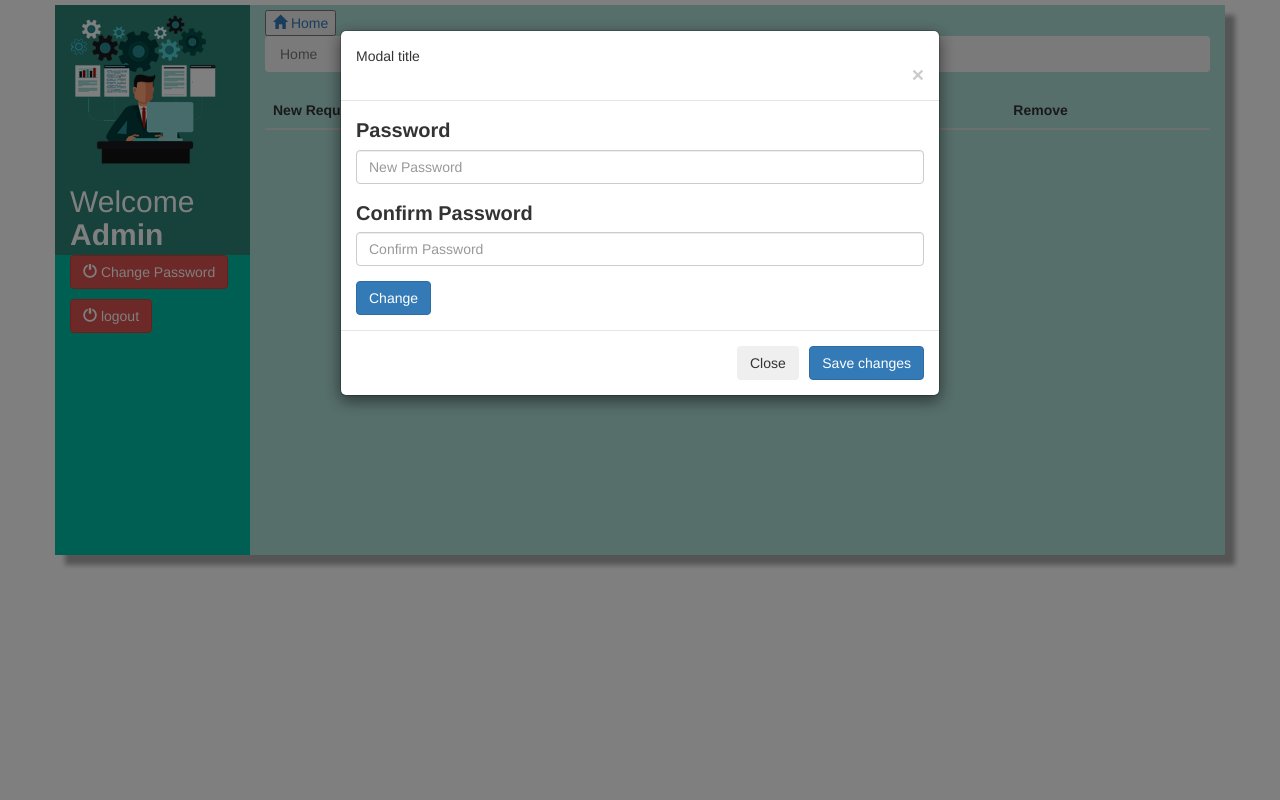
After one commit to LearnTheGithub/CRMP, a PHP site: page /addNewRequests.php in a window 1280 px wide, after a click on "Change Password". The commit adds this page. Run offline with PHP 8.4, Linux system fonts and the light colour scheme; a user stored in the database is signed in; tables that the repository leaves empty hold one stand-in row (values such as "Sample post"); lists and menus that the app fills with data are empty; some libraries are stand-ins or nearby versions.

Commit message:
add requests to services

```diff
--- /dev/null
+++ b/addNewRequests.php
@@ -0,0 +1,198 @@
+<?php
+session_start();
+if(isset($_SESSION["admin"]))
+{
+
+
+?>
+
+<!DOCTYPE html>
+<html lang="en">
+  <head>
+      <style>
+          .container{
+              box-shadow: 10px 10px 5px #aaaaaa;
+          }
+          .card{
+               box-shadow: 5px 10px #888888;
+          }
+
+
+          .card-text{
+              padding:10px;
+          }
+
+          .col-lg-5{
+             box-shadow: 10px 10px 8px #888888;
+              margin: 10px;
+
+          }
+
+      </style>
+
+    <!-- Required meta tags -->
+    <meta charset="utf-8" />
+    <meta
+      name="viewport"
+      content="width=device-width, initial-scale=1, shrink-to-fit=no"
+    />
+
+<script>
+function PasswordValidation(){
+
+var password = document.myform.UserPassword.value;
+ var password2 = document.myform.ConfirmPassword.value;
+ if(password.length<6 || password2.length<6){
+  alert("Password must be at least 6 characters long.");
+  return false;
+  }
+    else if(password!=password2){
+        alert("Both Password must be same!!");
+        return false;
+    }
+
+}
+</script>
+
+    <!-- Bootstrap CSS -->
+   <link href="css/bootstrap.min.css" rel="stylesheet"/>
+       <script src="https://ajax.googleapis.com/ajax/libs/jquery/1.12.4/jquery.min.js"></script>
+	<script src="jquery.min.js"></script>
+    <script src="js/bootstrap.min.js"></script>
+
+    <title>User Home Page</title>
+  </head>
+  <body>
+    <div class="container" style="margin-top:5px;">
+      <div class="row">
+        <div class="col-lg-2" style="background-color: green;">
+          <div class="row">
+            <div class="col-lg-12"  style="background-color: #2e8277;height:250px;align-content:center"><img class="img-fluid" src="images/admin.jpg" style="width:150px;margin-top:10px" alt="USER"/>
+              <h2 style="color:white">Welcome<strong> Admin</strong></h2>
+
+              </div>
+          </div>
+          <div class="row" >
+            <div class="col-lg-12" style="font-size:20px;background-color: #00bfa6;height:300px">
+              <p>  <a href="#changePassword" data-toggle ="modal"> <button type="submit"  class="btn btn-danger" style="color:white" name= "change_password"><span class="glyphicon glyphicon-off"></span>  Change Password</button></a></p>
+                <!-- Button trigger modal -->
+
+<div class="modal fade" id="changePassword" tabindex="-1" role="dialog" aria-labelledby="exampleModalLabel" aria-hidden="true">
+  <div class="modal-dialog" role="document">
+    <div class="modal-content">
+      <div class="modal-header">
+        <h5 class="modal-title" id="exampleModalLabel">Modal title</h5>
+        <button type="button" class="close" data-dismiss="modal" aria-label="Close">
+          <span aria-hidden="true">&times;</span>
+        </button>
+      </div>
+      <div class="modal-body">
+       <form action="HomeDatabase.php" name = "myForm" method="post" onsubmit="return PasswordValidation()">
+
+           <div class="form-group">
+    <label for="exampleInputPassword1">Password</label>
+    <input type="password" name="UserPassword" class="form-control" id="exampleInputPassword1" placeholder="New Password" required>
+  </div>
+  <div class="form-group">
+    <label for="exampleInputPassword1">Confirm Password</label>
+    <input type="password" name="ConfirmPassword" class="form-control" id="exampleInputPassword2" placeholder="Confirm Password" required>
+  </div>
+
+  <button type="submit" name = "SubmitP" class="btn btn-primary">Change</button>
+</form>
+      </div>
+      <div class="modal-footer">
+        <button type="button" class="btn btn-secondary" data-dismiss="modal">Close</button>
+        <button type="button" class="btn btn-primary">Save changes</button>
+      </div>
+    </div>
+  </div>
+</div>
+
+
+                <p>  <a href="logout.php"> <button type="submit"  class="btn btn-danger" style="color:white" name= "logout"><span class="glyphicon glyphicon-off"></span>  logout</button></a></p>
+
+
+            </div>
+          </div>
+        </div>
+        <div class="col-lg-10" style="background-color: #added7;height:550px">
+          <a href="admin.php"><button style="margin-top:5px"><span class="glyphicon glyphicon-home"></span> Home</button></a>
+
+
+<nav aria-label="breadcrumb">
+  <ol class="breadcrumb" >
+    <li class="breadcrumb-item active" aria-current="page">Home</li>
+  </ol>
+</nav>
+            <div class="row">
+                <div class="col-sm-12">
+                <?php
+include('dbcon.php');
+if($conn->connect_error){
+    die("Connection failed : ".$connet_error);
+}
+else
+{
+    $query = "SELECT * FROM requests where status = 'NO'";
+    $result = mysqli_query($conn, $query);
+
+    echo '<table class="table table-striped">
+  <thead>
+    <tr>
+      <th scope="col">New Request</th>
+      <th scope="col">Requested by</th>
+      <th scope="col">Add</th>
+      <th scope="col">Remove</th>
+    </tr>
+  </thead>';
+    while($array = mysqli_fetch_array($result)){
+
+        echo '
+  <tbody>
+    <tr>
+      <th scope="row">'.$array['type'].'</th>
+
+      <td>'.$array['email'].'</td>
+
+      <td><form action = "HomeDatabase.php" method = "post"><button type = "submit" class = "btn btn-primary" value="'.$array['type'].'" name ="AddThisService">Change</button>
+    </form></td>
+
+    <td><form action = "HomeDatabase.php" method = "post">
+
+        <button type = "submit" class = "btn btn-danger" value="'.$array['type'].'" name = "deleteThisService" >Delete Service</button>
+    </form></td>
+
+    </tr>';
+
+    }
+    mysqli_close($conn);
+}
+?>
+
+                </div>
+            </div>
+        </div>
+      </div>
+    </div>
+      <!-- add requested services Modal -->
+
+
+    <!-- Optional JavaScript -->
+    <!-- jQuery first, then Popper.js, then Bootstrap JS -->
+    <script src="https://code.jquery.com/jquery-3.3.1.slim.min.js" integrity="sha384-q8i/X+965DzO0rT7abK41JStQIAqVgRVzpbzo5smXKp4YfRvH+8abtTE1Pi6jizo" crossorigin="anonymous"></script>
+    <script src="https://cdnjs.cloudflare.com/ajax/libs/popper.js/1.14.7/umd/popper.min.js" integrity="sha384-UO2eT0CpHqdSJQ6hJty5KVphtPhzWj9WO1clHTMGa3JDZwrnQq4sF86dIHNDz0W1" crossorigin="anonymous"></script>
+    <script src="https://stackpath.bootstrapcdn.com/bootstrap/4.3.1/js/bootstrap.min.js" integrity="sha384-JjSmVgyd0p3pXB1rRibZUAYoIIy6OrQ6VrjIEaFf/nJGzIxFDsf4x0xIM+B07jRM" crossorigin="anonymous"></script>
+
+  </body>
+</html>
+
+<?php
+}
+
+else
+{
+    header('location:index.php');
+}
+
+?>
```
Also changed, not shown: HomeDatabase.php (+39 -0 lines), User.php (+10 -3 lines), admin.php (+6 -1 lines), sql/crmp.sql (+6 -40 lines), test.php (+12 -12 lines).
